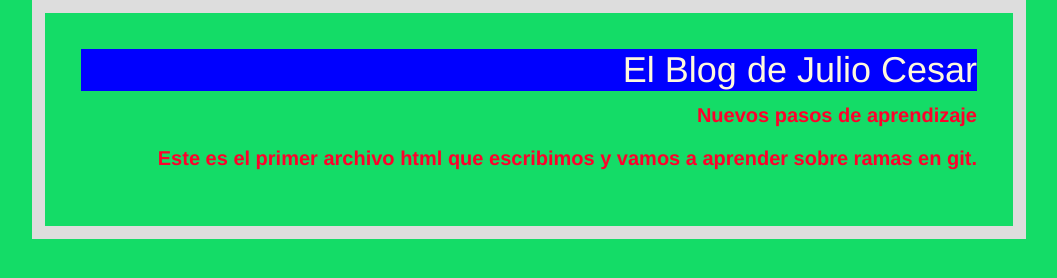
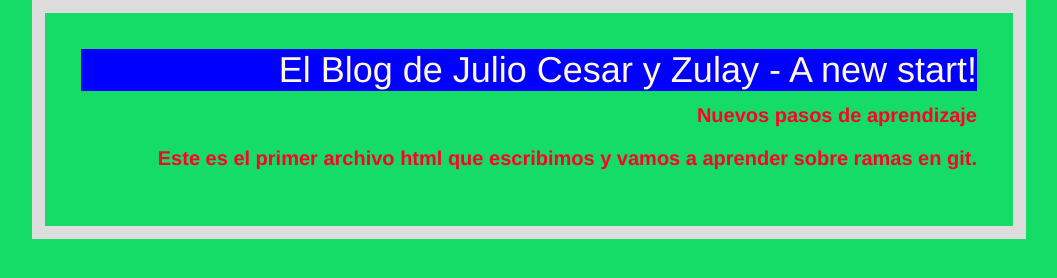
Before and after one commit to jc42k/El-blog-de-Julio-en-Platzi, a plain HTML site: page primerpost.html in a window 1280 px wide. Shown: the whole page, without its empty margins (111-1168 px from the left). Drawn offline with Linux system fonts and the light colour scheme.

Commit message:
Conflicto Cabcera

```diff
--- a/primerpost.html
+++ b/primerpost.html
@@ -6,7 +6,7 @@
     <body>
         <div id="container">
             <div id="cabecera">
-                El Blog de Julio Cesar
+                El Blog de Julio Cesar y Zulay - A new start!
             </div>
             <div id="post">
                 <h1>Nuevos pasos de aprendizaje
```
